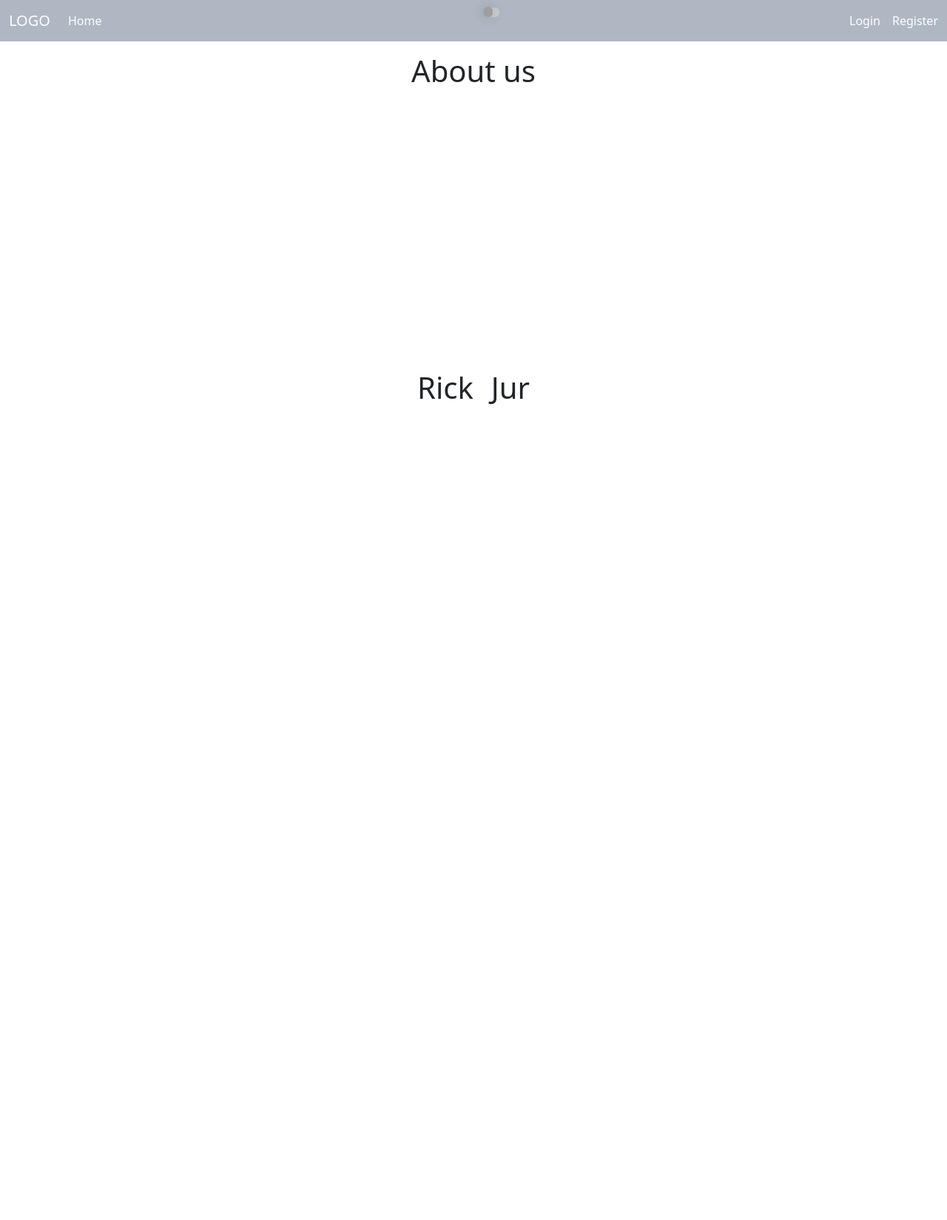
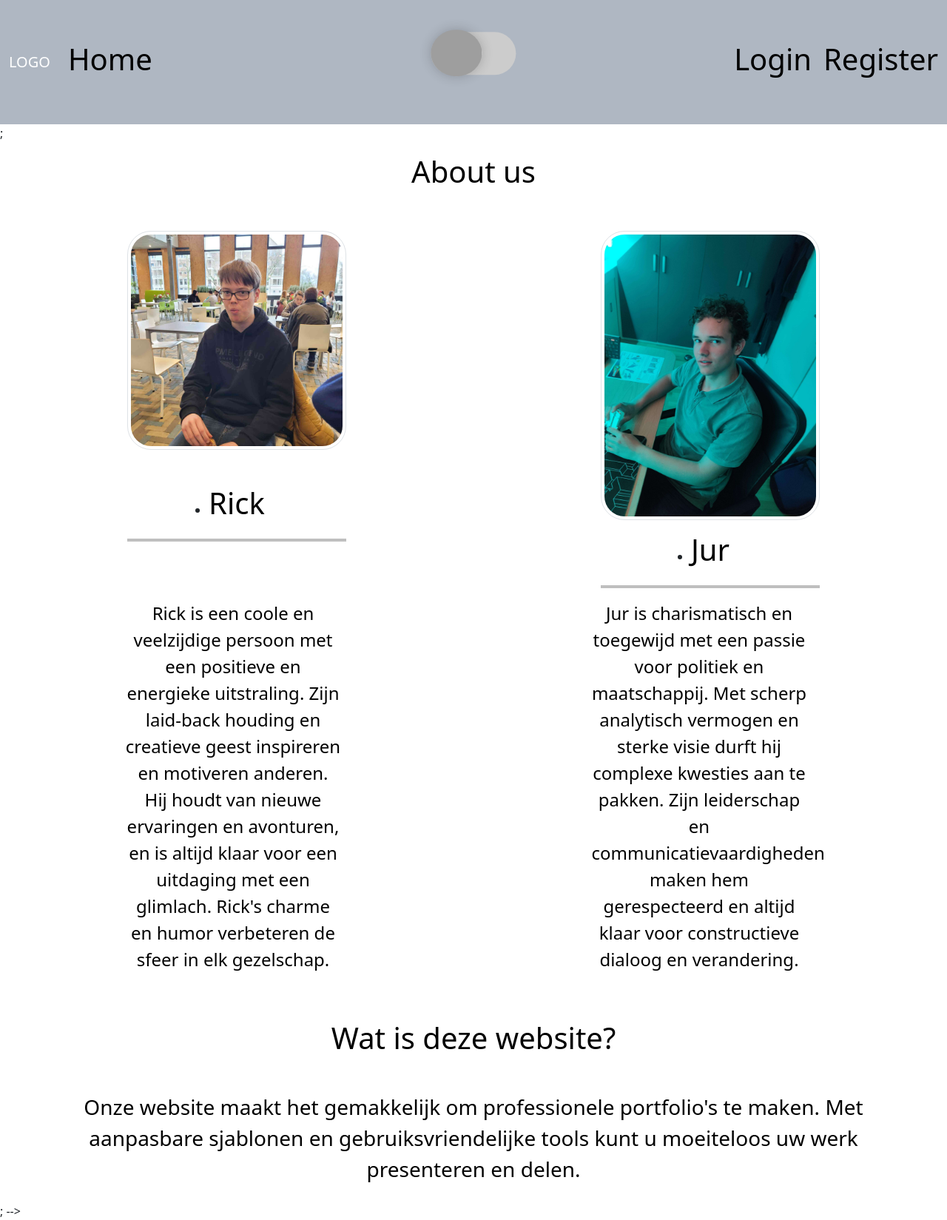
Before and after one commit to RickPetaByte/h_m_portfolio, a Laravel app: page /about in a window 1280 px wide. Shown: the whole page at 74% size. Before the commit the page ends 547 px from the top, so only its background shows below. Run offline with Laravel 10, Linux system fonts and the light colour scheme; grey boxes are pictures that could not be loaded.

Commit message:
Working on About page
Better styling overall.
Still no footer.
Added images of ourselves.

```diff
--- a/h_m_portfolio/public/css/about.css
+++ b/h_m_portfolio/public/css/about.css
@@ -1,8 +1,11 @@
-.background__color {
-    /* background-color: rgb(17 24 39); */
-    /* color: #FFFFFF; */
+.hover-zoom img {
+    transition: transform 0.5s ease;
 }
 
-.navbar {
-    /* background-color: rgb(175, 183, 194); */
+.hover-zoom img:hover {
+    transform: scale(1.1);
 }
+
+.about__hr {
+    border: 2px solid black;
+}
--- a/h_m_portfolio/public/css/dark-and-light.css
+++ b/h_m_portfolio/public/css/dark-and-light.css
@@ -16,10 +17,24 @@
 --blue:#B0BEC5;
 --blueb:none;
 }
+
+h1 {
+    color: #000000;
+}
+
+h3 {
+    color: #000000;
+}
+
+p {
+    color: #000000
+}
+
 .navbar {
     background-color: rgb(175, 183, 194);
 }
-.theme-dark .navbar{
+
+.theme-dark .navbar h1{
     --fill:#37474F;
     --primary:black;
     --red: red;
@@ -411,10 +303,10 @@ right:0;
 .slider {
     position: absolute;
     cursor: pointer;
-    top: 23px;
-    left: 71px;
-    right: 22px;
-    bottom: 22px;
+    top: 0;
+    left: 0;
+    right: 0;
+    bottom: 0;
     background-color: #ccc;
     -webkit-transition: 0.4s;
     transition: 0.4s;
--- a/h_m_portfolio/resources/views/about.blade.php
+++ b/h_m_portfolio/resources/views/about.blade.php
@@ -10,89 +10,10 @@
         <title>About us</title>
     </head>
     <body class="">
-        <nav class="navbar navbar-expand-lg">
-            <div class="container-fluid">
-                <button class="navbar-toggler" type="button" data-bs-toggle="collapse" data-bs-target="#navbarTogglerDemo03" aria-controls="navbarTogglerDemo03" aria-expanded="false" aria-label="Toggle navigation">
-                    <span class="navbar-toggler-icon"></span>
-                </button>
-                <a class="navbar-brand text-white" href="#">LOGO</a>
-                <div class="collapse navbar-collapse" id="navbarTogglerDemo03">
-                    <ul class="navbar-nav me-auto mb-2 mb-lg-0">
-                        <li class="nav-item">
-                            <a class="nav-link active text-white" aria-current="page" href="#">Home</a>
-                        </li>
-                    </ul>
-                    <div class="d-flex list-inline">
-                        <html class="theme-light">
-                            <div class="container-light-dark">
-                                <div class="toggler">
-                                    <label id="switch" class="switch">
-                                        <input type="checkbox" onchange="toggleTheme()" id="slider">
-                                        <span class="slider round"></span>
-                                    </label>
-                                </div>
-                            </div>
-                            {{-- <div class="fl-path"></div>
-                            <div class="fl-path-2"></div>
-                            <div class="fl-path-1"></div>
-                            <div class="fl-path-3"></div>
-                            <div class="fl-path-4">
-                                <span class="cr"></span>
-                                <span class="eys"></span>
-                            </div> --}}
-                            {{-- <div class="star">
-                                <span class="s-star"></span>
-                                <span class="s-star"></span>
-                                <span class="s-star"></span>
-                                <span class="s-star"></span>
-                            </div> --}}
-                            {{-- <div class="cld">
-                                <span class="cl"></span>
-                                <span class="c2"></span>
-                            </div> --}}
-                            {{-- <div class="gt-hb">
-                                <span class="ey"></span>
-                                <span class="mt"></span>
-                                <span class="bd"></span>
-                            </div>
-                            <div class="hs">
-                                <span class="rf"></span>
-                            </div>
-                            <div class="hs-1">
-                                <span class="win"></span>
-                            </div>
-                            </div> --}}
-                        </html>
-                        <li class="nav-item me-3">
-                            <a class="nav-link text-white" href="#">Login</a>
-                        </li>
-                        <li class="nav-item">
-                            <a class="nav-link text-white" href="#">Register</a>
-                        </li>
-                    </div>
-              </div>
-            </div>
-        </nav>
-        <div class="container text-center mt-3">
-            <h1>About us</h1>
-        </div>
-        <div class="container vh-100 d-flex justify-content-center align-items-center">
-            <div class="row">
-                <div class="col">
-                    <div>
-                        <h1 class="">Rick</h1>
-                    </div>
-                </div>
-                <div class="col">
-                    <div>
-                        <h1 class="">Jur</h1>
-                    </div>
-                </div>
-            </div>
-        </div>
 
-
-
+        @include('layouts.nav');
+        @include('layouts.about-content')
+        <!-- @include('layouts.footer'); -->
 
         <script src="{{ asset('/js/dark-and-light.js') }}"></script>
     </body>
--- /dev/null
+++ b/h_m_portfolio/resources/views/layouts/about-content.blade.php
@@ -0,0 +1,70 @@
+<html class="theme-light" lang="en">
+    <head>
+        <meta charset="UTF-8">
+        <meta name="viewport" content="width=device-width, initial-scale=1.0">
+        <meta http-equiv="X-UA-Compatible" content="ie=edge">
+        <link href="https://cdn.jsdelivr.net/npm/bootstrap@5.3.3/dist/css/bootstrap.min.css" rel="stylesheet" integrity="sha384-QWTKZyjpPEjISv5WaRU9OFeRpok6YctnYmDr5pNlyT2bRjXh0JMhjY6hW+ALEwIH" crossorigin="anonymous">
+        <link href="/css/about.css" rel="stylesheet">
+        <link href="/css/dark-and-light.css" rel="stylesheet">
+        <title>About us</title>
+    </head>
+    <body class="">
+        <div class="container text-center mt-3">
+            <h1>About us</h1>
+        </div>
+        <div class="container-fluid align-items-center mt-5">
+            <div class="row d-flex justify-content-around">
+                <div class="col-3">
+                    <div class="hover-zoom">
+                        <img class="rounded-5 img-thumbnail mt-2 w-100" src="/img/rick.PNG">
+                        <ul class="d-flex justify-content-center mt-5 p-0">
+                            <li><h1>Rick</h1></li>
+                        </ul>
+                        <hr class="about__hr">
+                    </div>
+                </div>
+
+                <div class="col-3">
+                    <div class="hover-zoom">
+                        <img class="rounded-5 img-thumbnail mt-2 w-100" src="/img/jur.jpg">
+                        <ul class="d-flex justify-content-center mt-3 p-0">
+                            <li><h1>Jur</h1></li>
+                        </ul>
+                        <hr class="about__hr">
+                    </div>
+                </div>
+            </div>
+        </div>
+
+        <div class="container-fluid">
+            <div class="row d-flex justify-content-around me-2">
+                <div class="col-3 text-justify">
+                    <p class="text-center lh-base fs-4">
+                        Rick is een coole en veelzijdige persoon met een positieve en energieke uitstraling.
+                        Zijn laid-back houding en creatieve geest inspireren en motiveren anderen.
+                        Hij houdt van nieuwe ervaringen en avonturen, en is altijd klaar voor een uitdaging met een glimlach.
+                        Rick's charme en humor verbeteren de sfeer in elk gezelschap.
+                    </p>
+                </div>
+                <div class="col-3">
+                    <p class="text-center lh-base fs-4">
+                        Jur is charismatisch en toegewijd met een passie voor politiek en maatschappij.
+                        Met scherp analytisch vermogen en sterke visie durft hij complexe kwesties aan te pakken.
+                        Zijn leiderschap en communicatievaardigheden maken hem gerespecteerd en altijd klaar voor constructieve dialoog en verandering.
+                    </p>
+                </div>
+            </div>
+        </div>
+        <div class="container">
+            <div class="mt-5 text-center mb-4">
+                <h1>Wat is deze website?</h1>
+                <h3 class="text-center lh-base mt-5">
+                    Onze website maakt het gemakkelijk om professionele portfolio's te maken.
+                    Met aanpasbare sjablonen en gebruiksvriendelijke tools kunt u moeiteloos uw werk presenteren en delen.
+                </h3>
+            </div>
+        </div>
+        <script src="/js/dark-and-light.js"></script>
+
+    </body>
+</html>
--- /dev/null
+++ b/h_m_portfolio/resources/views/layouts/nav.blade.php
@@ -0,0 +1,63 @@
+<nav class="navbar navbar-expand-lg pb-5 pt-5">
+    <div class="container-fluid">
+        <!-- <button class="navbar-toggler" type="button" data-bs-toggle="collapse" data-bs-target="#navbarTogglerDemo03" aria-controls="navbarTogglerDemo03" aria-expanded="false" aria-label="Toggle navigation">
+            <span class="navbar-toggler-icon"></span>
+        </button> -->
+        <a class="navbar-brand text-white" href="#">LOGO</a>
+        <div class="navbar-collapse">
+            <ul class="navbar-nav me-auto mb-2 mb-lg-0">
+                <li class="nav-item">
+                    <a class="nav-link active text-white" aria-current="page" href="#"><h1>Home</h1></a>
+                </li>
+            </ul>
+            <div class="d-flex list-inline">
+                <html class="theme-light">
+                    <div class="container-light-dark mt-3">
+                        <div class="toggler">
+                            <label id="switch" class="switch">
+                                <input type="checkbox" onchange="toggleTheme()" id="slider">
+                                <span class="slider round"></span>
+                            </label>
+                        </div>
+                    </div>
+                    {{-- <div class="fl-path"></div>
+                    <div class="fl-path-2"></div>
+                    <div class="fl-path-1"></div>
+                    <div class="fl-path-3"></div>
+                    <div class="fl-path-4">
+                        <span class="cr"></span>
+                        <span class="eys"></span>
+                    </div> --}}
+                    {{-- <div class="star">
+                        <span class="s-star"></span>
+                        <span class="s-star"></span>
+                        <span class="s-star"></span>
+                        <span class="s-star"></span>
+                    </div> --}}
+                    {{-- <div class="cld">
+                        <span class="cl"></span>
+                        <span class="c2"></span>
+                    </div> --}}
+                    {{-- <div class="gt-hb">
+                        <span class="ey"></span>
+                        <span class="mt"></span>
+                        <span class="bd"></span>
+                    </div>
+                    <div class="hs">
+                        <span class="rf"></span>
+                    </div>
+                    <div class="hs-1">
+                        <span class="win"></span>
+                    </div>
+                    </div> --}}
+                </html>
+                <li class="nav-item me-3">
+                    <a class="nav-link text-white" href="#"><h1>Login</h1></a>
+                </li>
+                <li class="nav-item">
+                    <a class="nav-link text-white" href="#"><h1>Register</h1></a>
+                </li>
+            </div>
+        </div>
+    </div>
+</nav>
```
Also changed, not shown: other parts of h_m_portfolio/public/css/dark-and-light.css (+19 -141 lines), h_m_portfolio/resources/views/layouts/footer.blade.php (added, +24 -0 lines), h_m_portfolio/public/img/Thierry_Baudet.jpg (added), h_m_portfolio/public/img/jur.jpg (added), h_m_portfolio/public/img/rick.PNG (added), h_m_portfolio/public/img/yven.jpg (added). Lines whose indentation alone changed are shown as unchanged.
